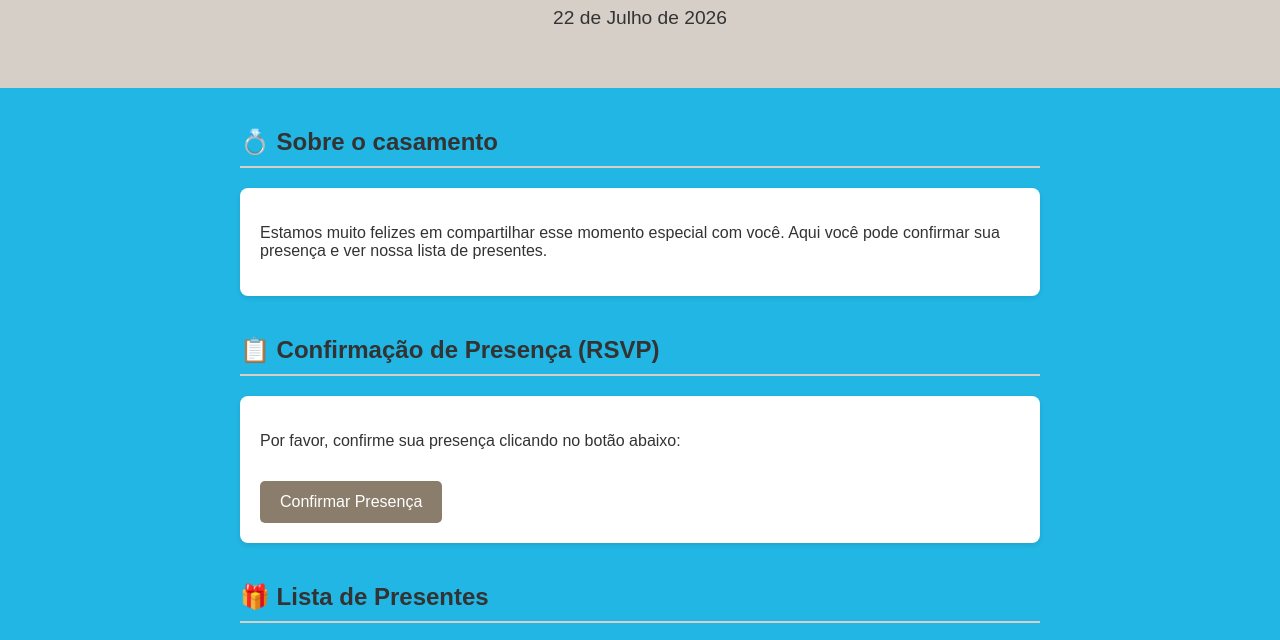
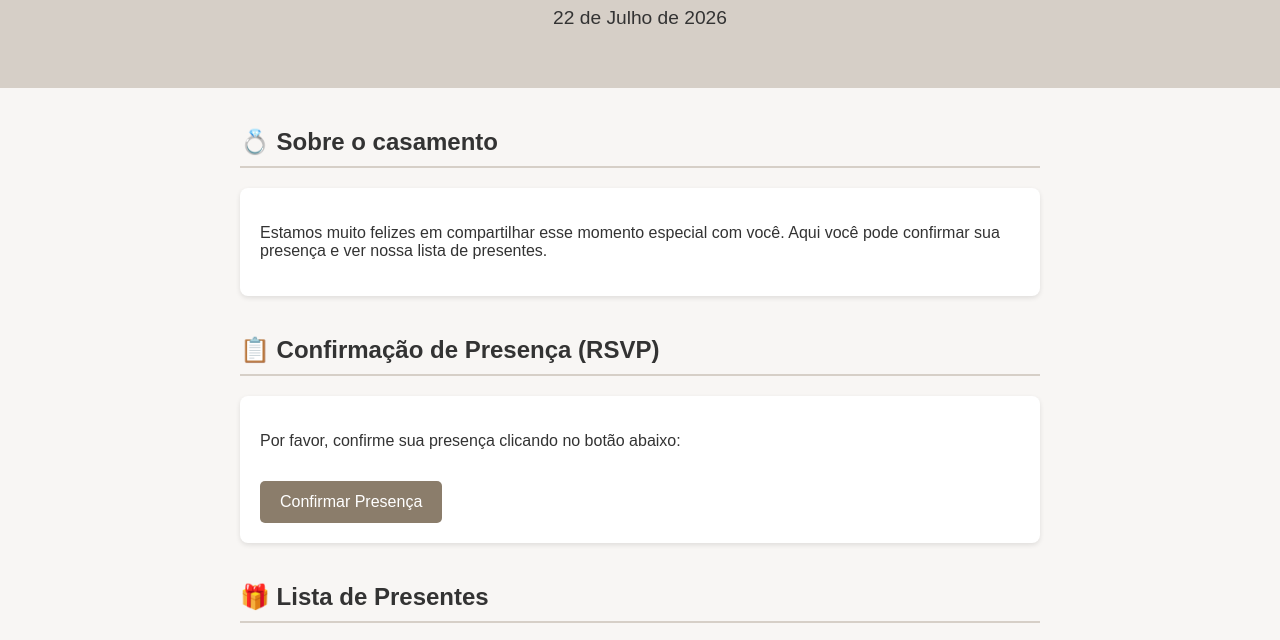
Before and after one commit to DezReais/lista-cas, a plain HTML site: page index.html in a window 1280 px wide. Shown: the part 88-728 px from the top of the page. Drawn offline with Linux system fonts and the light colour scheme.

Commit message:
Change background color to a lighter shade

```diff
--- a/index.html
+++ b/index.html
@@ -8,7 +8,7 @@
     <style>
         body {
             font-family: Arial, Helvetica, sans-serif;
-            background-color: #21b6e4;
+            background-color: #f8f6f4;
             color: #333;
             margin: 0;
             padding: 0;
```
